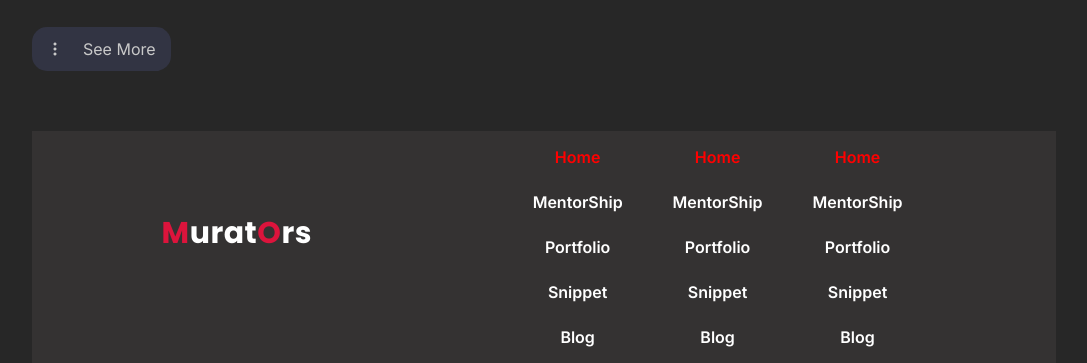
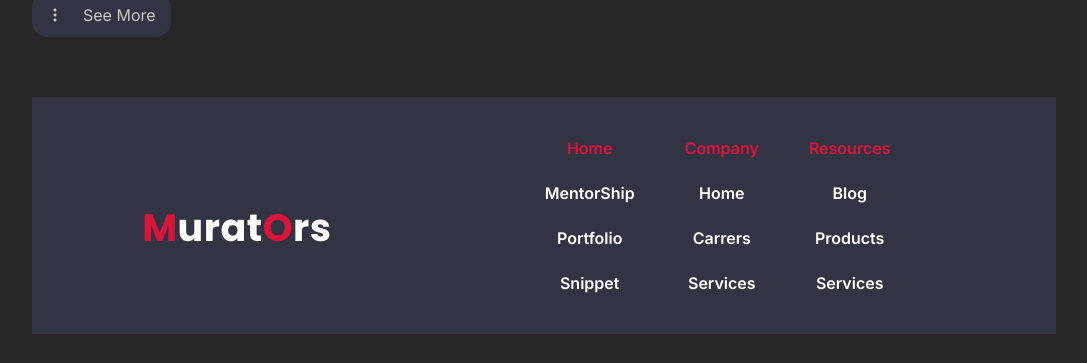
Before and after one commit to murators53/Modern-portfolio-sass, a plain HTML site: page index.html in a window 1280 px wide. Shown: the part 2144-2507 px from the top of the page, without its empty margins (96-1183 px from the left). After the commit the page ends 2478 px from the top, so only its background shows below. Drawn offline with nearby package versions, Linux system fonts and the light colour scheme; files whose address does not match are found by name.

Commit message:
finish project

```diff
--- a/index.html
+++ b/index.html
@@ -219,21 +219,18 @@
                 <li><a href="#">MentorShip</a></li>
                 <li><a href="#">Portfolio</a></li>
                 <li><a href="#">Snippet</a></li>
-                <li><a href="#">Blog</a></li>
             </ul>
             <ul>
+                <li><a href="#">Company</a></li>
                 <li><a href="#">Home</a></li>
-                <li><a href="#">MentorShip</a></li>
-                <li><a href="#">Portfolio</a></li>
-                <li><a href="#">Snippet</a></li>
-                <li><a href="#">Blog</a></li>
+                <li><a href="#">Carrers</a></li>
+                <li><a href="#">Services</a></li>
             </ul>
             <ul>
-                <li><a href="#">Home</a></li>
-                <li><a href="#">MentorShip</a></li>
-                <li><a href="#">Portfolio</a></li>
-                <li><a href="#">Snippet</a></li>
+                <li><a href="#">Resources</a></li>
                 <li><a href="#">Blog</a></li>
+                <li><a href="#">Products</a></li>
+                <li><a href="#">Services</a></li>
             </ul>
         </div>
     </div>
--- a/styles/styles.scss
+++ b/styles/styles.scss
@@ -146,7 +146,7 @@ body {
 /* TITLEE */
 .title {
   width: 80%;
-  margin: 50px auto;
+  margin: 30px auto;
   @include mobile {
     margin: 30px auto auto;
   }
@@ -177,6 +177,16 @@ body {
     @include pc {
       font-size: 24px;
     }
+    h2{
+      @include pc {
+        margin-bottom: 15px;
+        margin-top: 0px;
+      }
+      @include tablet {
+        margin-bottom: 0px;
+        margin-top: 0px;
+      }
+    }
   }
   &-bio {
     margin: 50px 0;
@@ -194,6 +204,7 @@ body {
       flex-direction: column;
       position: relative;
       margin-bottom: 0;
+      margin-top: 35px;
     }
     @include pc {
       gap: 15px;
@@ -223,6 +234,7 @@ body {
       }
       @include pc {
         align-items: start;
+        gap: 20px
       }
       h4 {
         @extend %h4-title;
@@ -258,6 +270,9 @@ body {
       .social {
         h4 {
           color: aqua;
+          @include tablet {
+            padding-bottom: 10px;
+          }
         }
         @include tablet {
           position: absolute;
@@ -269,7 +284,8 @@ body {
           transform: translate(-5%,40%); */
         }
         @include pc {
-          width: 200px;
+          width: 230px;
+          padding: 0 40px;
         }
 
         &-list {
@@ -381,7 +397,6 @@ body {
       @include pc {
         min-width: 40%;
       }
-
       img {
         position: absolute;
         top: -16%;
@@ -556,6 +571,7 @@ body {
   @include mobile {
     gap: 20px;
     margin-top: 20px;
+    margin-bottom: 10px;
   }
   @include tablet {
     gap: 20px;
@@ -703,24 +719,27 @@ body {
   display: flex;
   flex-direction: row;
   gap: 30px;
-  background-color: rgba(91, 84, 84, 0.26);
-  padding: 50px 0;
+  background-color: $bg-banner;
   @include mobile {
     flex-direction: column;
     gap: 20px;
+    margin-top: 55px;
+    padding: 40px 0 ;
   }
   @include tablet {
     gap: 5vw;
-    padding: 10px 25px;
+    padding: 10px 0;
     margin-top: 20px;
   }
   @include pc {
     margin-top: 20px;
-    padding: 0;
+    padding: 25px 0px;
     gap: 0;
     text-align: center;
   }
   &-logo {
+    display: flex;
+    flex-direction: column;
     font-size: 24px;
     font-style: normal;
     font-weight: 700;
@@ -729,6 +748,9 @@ body {
     letter-spacing: 0.5px;
     @include pc {
       width: 40%;
+    }
+    @include tablet{
+      padding-left: 4%;
     }
     h1 {
       @include mobile {
@@ -741,7 +763,7 @@ body {
         transform: translate(0%, 220%);
       }
       @include pc {
-        font-size: 30px;
+        font-size: 38px;
         text-align: center;
         transform: translate(0%, 220%);
       }
@@ -792,7 +814,7 @@ body {
         }
         &:nth-child(1) {
           a {
-            color: red;
+            color: crimson;
           }
         }
       }
```
Also changed, not shown: styles/styles.css, 3 other files.
